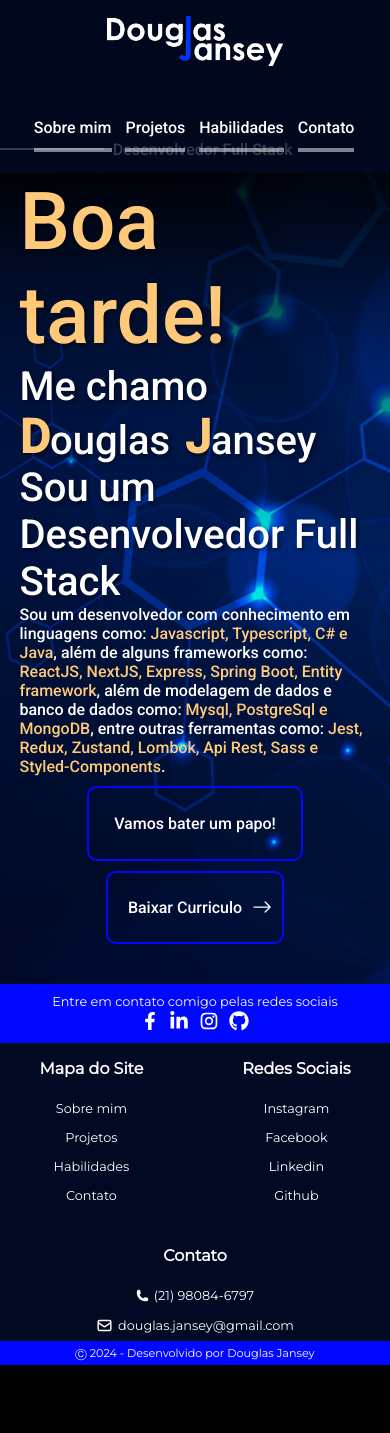
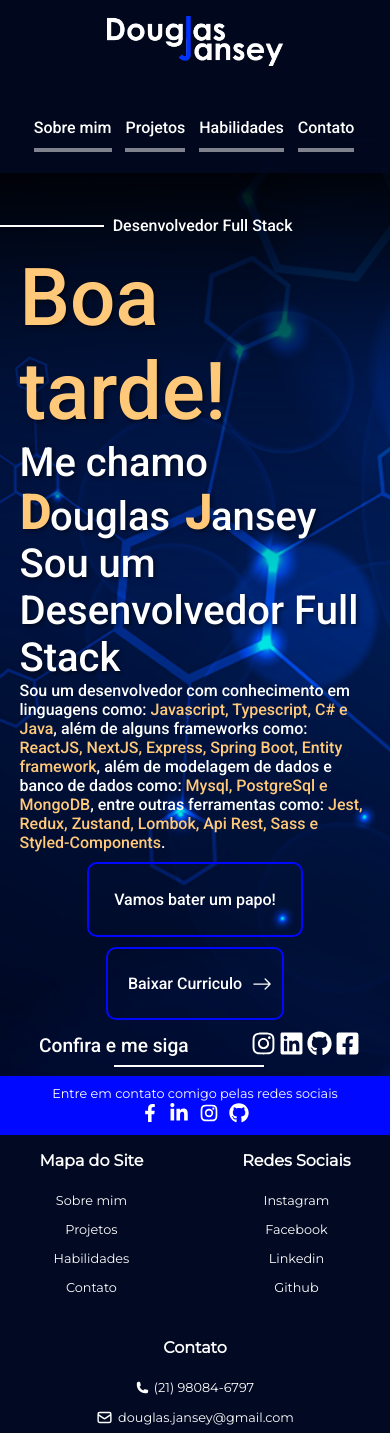
Before and after one commit to DouglasJansey/portf-oio, a Next.js app: page / in a window 390 px wide. Shown: the top 1433 px of the page. Before the commit the page ends 1365 px from the top, so only its background shows below. Built offline with nearby package versions, Linux system fonts and the light colour scheme.

Commit message:
fix height main container

```diff
--- a/src/components/main/Main.module.sass
+++ b/src/components/main/Main.module.sass
@@ -11,7 +11,7 @@
     justify-content: center
     align-items: center
     width: 100vw
-    height: 100vh
+    height: 100%
     color: #fff
     position: relative
     overflow: hidden
@@ -307,6 +307,7 @@
         white-space: nowrap
         justify-content: space-between
         width: 100%
+        margin-top: -50px
     .containerRight
         width: 80%
         height: 100%
```
